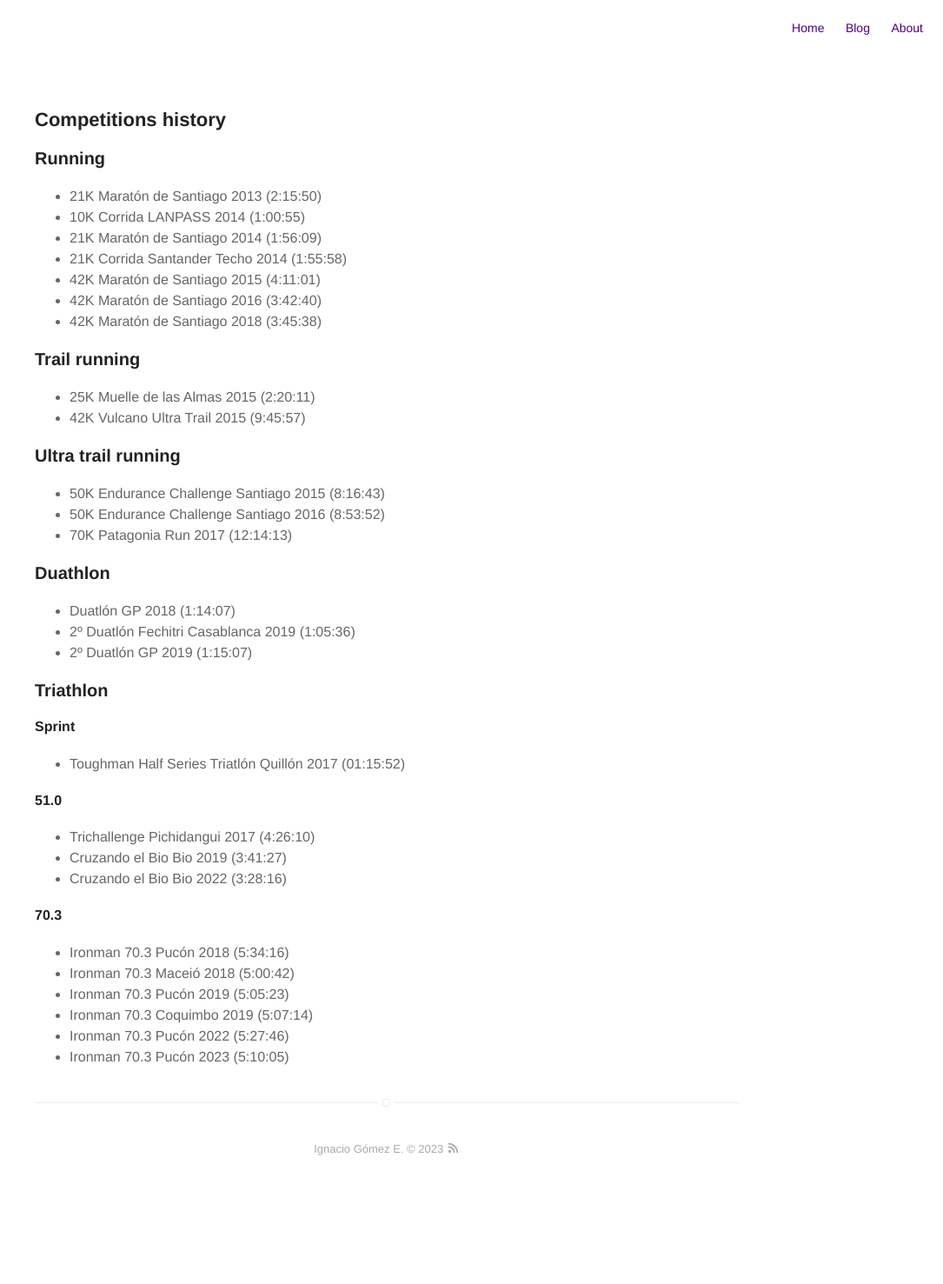
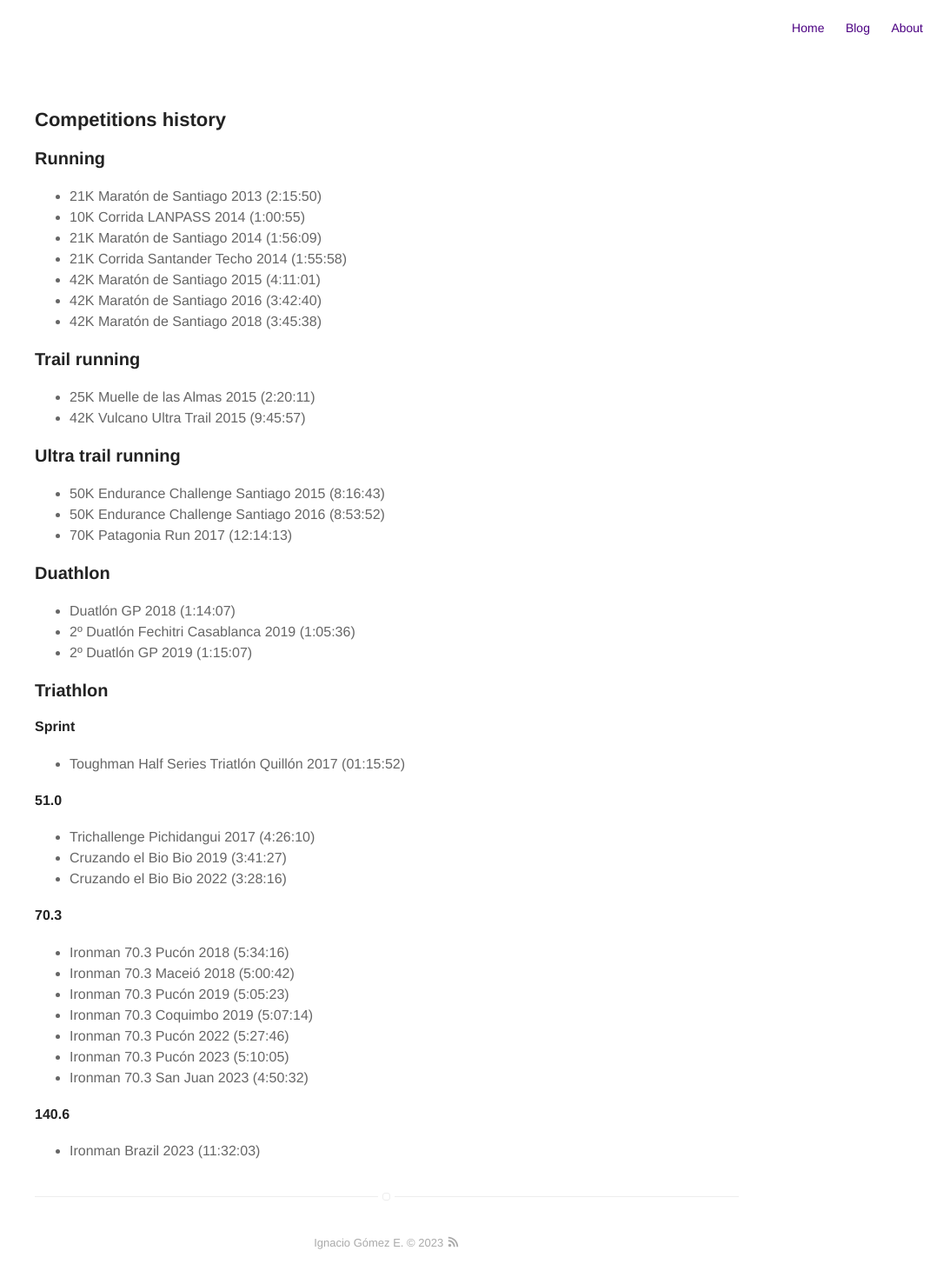
Before and after one commit to ignacio-gomeze/ignacio-gomeze.github.io, a Jekyll site: the page built from races.md, in a window 1280 px wide. Shown: the whole page at 87% size, without its empty margins (195-1280 px from the left). Built offline with Jekyll 4.4.1, drawn with Linux system fonts in a browser that asks for light colours; before the commit the page ends 1369 px from its top, so only the background shows below that.

Commit message:
Update Races and About

```diff
--- a/races.md
+++ b/races.md
@@ -46,3 +46,7 @@ layout: page
 * Ironman 70.3 Coquimbo 2019 (5:07:14)
 * Ironman 70.3 Pucón 2022 (5:27:46)
 * Ironman 70.3 Pucón 2023 (5:10:05)
+* Ironman 70.3 San Juan 2023 (4:50:32)
+
+#### 140.6
+* Ironman Brazil 2023 (11:32:03)
```
Also changed, not shown: about.md (+1 -1 lines).
